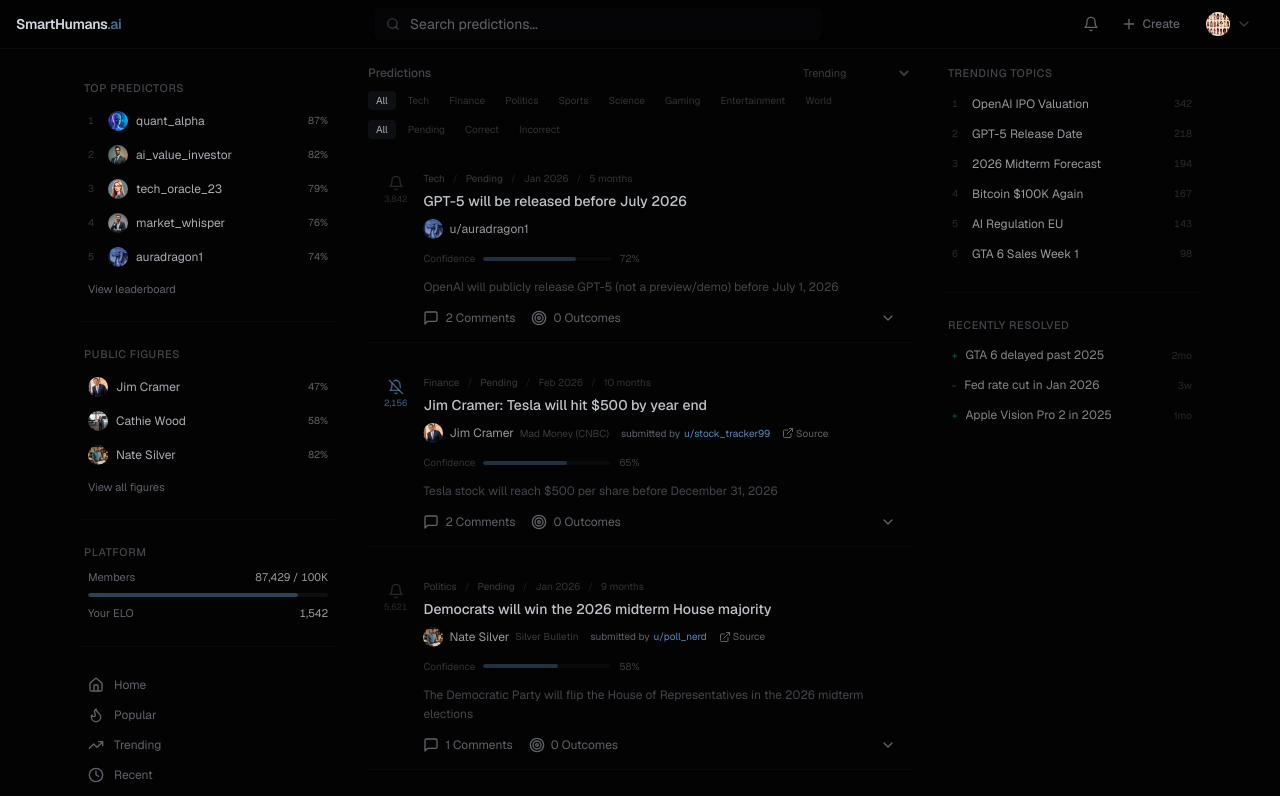
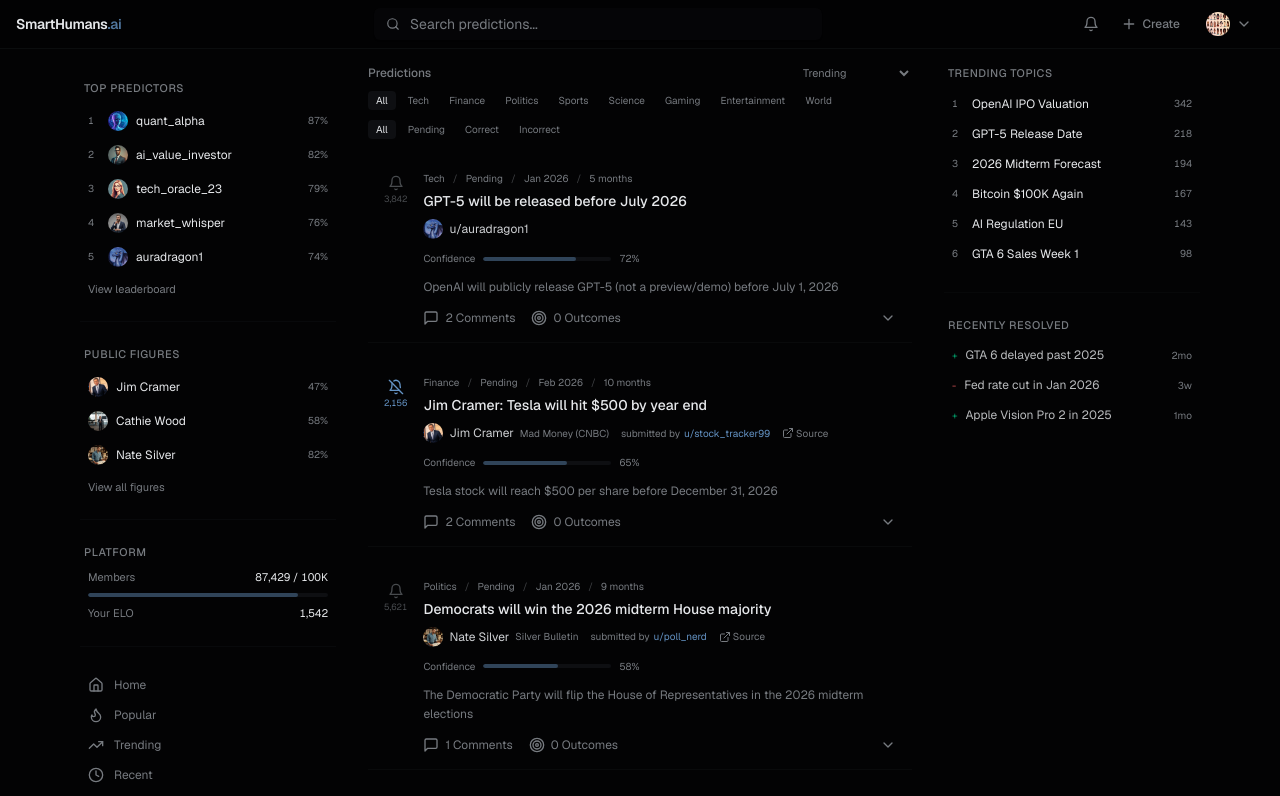
Before and after one commit to jlei523/smarthumans, a Next.js app: page / in a window 1280 px wide. Shown: the top 796 px of the page. Built offline with nearby package versions, Linux system fonts and the light colour scheme.

Commit message:
boost text contrast and remove aggressive opacity modifiers
Co-authored-by: null <3815607+jlei523@users.noreply.github.com>

```diff
--- a/app/globals.css
+++ b/app/globals.css
@@ -5,19 +5,19 @@
 
 :root {
   --background: oklch(0.1 0.005 260);
-  --foreground: oklch(0.88 0.01 260);
+  --foreground: oklch(0.93 0.005 260);
   --card: oklch(0.13 0.005 260);
-  --card-foreground: oklch(0.88 0.01 260);
+  --card-foreground: oklch(0.93 0.005 260);
   --popover: oklch(0.13 0.005 260);
-  --popover-foreground: oklch(0.88 0.01 260);
-  --primary: oklch(0.62 0.09 250);
+  --popover-foreground: oklch(0.93 0.005 260);
+  --primary: oklch(0.65 0.09 250);
   --primary-foreground: oklch(0.98 0 0);
   --secondary: oklch(0.17 0.005 260);
-  --secondary-foreground: oklch(0.78 0.01 260);
+  --secondary-foreground: oklch(0.82 0.005 260);
   --muted: oklch(0.17 0.005 260);
-  --muted-foreground: oklch(0.5 0.01 260);
+  --muted-foreground: oklch(0.58 0.01 260);
   --accent: oklch(0.19 0.008 260);
-  --accent-foreground: oklch(0.82 0.01 260);
+  --accent-foreground: oklch(0.85 0.005 260);
   --destructive: oklch(0.5 0.14 20);
   --destructive-foreground: oklch(0.95 0 0);
   --border: oklch(0.19 0.006 260);
@@ -30,11 +30,11 @@
   --chart-5: oklch(0.65 0.08 80);
   --radius: 0.5rem;
   --sidebar: oklch(0.11 0.005 260);
-  --sidebar-foreground: oklch(0.88 0.01 260);
-  --sidebar-primary: oklch(0.62 0.09 250);
+  --sidebar-foreground: oklch(0.93 0.005 260);
+  --sidebar-primary: oklch(0.65 0.09 250);
   --sidebar-primary-foreground: oklch(0.98 0 0);
   --sidebar-accent: oklch(0.17 0.005 260);
-  --sidebar-accent-foreground: oklch(0.82 0.01 260);
+  --sidebar-accent-foreground: oklch(0.85 0.005 260);
   --sidebar-border: oklch(0.19 0.006 260);
   --sidebar-ring: oklch(0.62 0.09 250);
   --upvote: oklch(0.62 0.09 250);
@@ -44,19 +44,19 @@
 
 .dark {
   --background: oklch(0.1 0.005 260);
-  --foreground: oklch(0.88 0.01 260);
+  --foreground: oklch(0.93 0.005 260);
   --card: oklch(0.13 0.005 260);
-  --card-foreground: oklch(0.88 0.01 260);
+  --card-foreground: oklch(0.93 0.005 260);
   --popover: oklch(0.13 0.005 260);
-  --popover-foreground: oklch(0.88 0.01 260);
-  --primary: oklch(0.62 0.09 250);
+  --popover-foreground: oklch(0.93 0.005 260);
+  --primary: oklch(0.65 0.09 250);
   --primary-foreground: oklch(0.98 0 0);
   --secondary: oklch(0.17 0.005 260);
-  --secondary-foreground: oklch(0.78 0.01 260);
+  --secondary-foreground: oklch(0.82 0.005 260);
   --muted: oklch(0.17 0.005 260);
-  --muted-foreground: oklch(0.5 0.01 260);
+  --muted-foreground: oklch(0.58 0.01 260);
   --accent: oklch(0.19 0.008 260);
-  --accent-foreground: oklch(0.82 0.01 260);
+  --accent-foreground: oklch(0.85 0.005 260);
   --destructive: oklch(0.5 0.14 20);
   --destructive-foreground: oklch(0.95 0 0);
   --border: oklch(0.19 0.006 260);
@@ -68,11 +68,11 @@
   --chart-4: oklch(0.6 0.08 300);
   --chart-5: oklch(0.65 0.08 80);
   --sidebar: oklch(0.11 0.005 260);
-  --sidebar-foreground: oklch(0.88 0.01 260);
-  --sidebar-primary: oklch(0.62 0.09 250);
+  --sidebar-foreground: oklch(0.93 0.005 260);
+  --sidebar-primary: oklch(0.65 0.09 250);
   --sidebar-primary-foreground: oklch(0.98 0 0);
   --sidebar-accent: oklch(0.17 0.005 260);
-  --sidebar-accent-foreground: oklch(0.82 0.01 260);
+  --sidebar-accent-foreground: oklch(0.85 0.005 260);
   --sidebar-border: oklch(0.19 0.006 260);
   --sidebar-ring: oklch(0.62 0.09 250);
 }
--- a/components/header.tsx
+++ b/components/header.tsx
@@ -20,7 +20,7 @@ export function Header() {
 
           <div className="flex-1 max-w-md mx-auto">
             <div className="relative">
-              <Search className="absolute left-3 top-1/2 -translate-y-1/2 w-3.5 h-3.5 text-muted-foreground/60" />
+              <Search className="absolute left-3 top-1/2 -translate-y-1/2 w-3.5 h-3.5 text-muted-foreground" />
               <Input
                 placeholder="Search predictions..."
                 className="pl-9 h-8 text-xs bg-secondary/50 border-0 focus-visible:ring-1 focus-visible:ring-primary/40"
@@ -41,7 +41,7 @@ export function Header() {
                 <AvatarImage src="/diverse-avatars.png" />
                 <AvatarFallback className="text-[10px]">JD</AvatarFallback>
               </Avatar>
-              <ChevronDown className="w-3 h-3 text-muted-foreground/60" />
+              <ChevronDown className="w-3 h-3 text-muted-foreground" />
             </Button>
           </div>
         </div>
--- a/components/predictions-feed.tsx
+++ b/components/predictions-feed.tsx
@@ -357,8 +357,8 @@ function SourceBadge({ source }: { source: PredictionSource }) {
           className="w-5 h-5 rounded-full object-cover"
         />
       )}
-      <span className="text-xs text-foreground/70 group-hover:text-foreground transition-colors">{name}</span>
-      {detail && <span className="text-[10px] text-muted-foreground/60 hidden sm:inline">{detail}</span>}
+      <span className="text-xs text-foreground/90 group-hover:text-foreground transition-colors">{name}</span>
+      {detail && <span className="text-[10px] text-muted-foreground hidden sm:inline">{detail}</span>}
     </Link>
   )
 }
@@ -459,8 +459,8 @@ function PredictionCard({ prediction }: { prediction: Prediction }) {
             className={cn(
               "flex flex-col items-center gap-0.5 p-1 rounded transition-all",
               isFollowing
-                ? "text-primary/70"
-                : "text-muted-foreground/40 hover:text-muted-foreground"
+                ? "text-primary"
+                : "text-muted-foreground/60 hover:text-muted-foreground"
             )}
             aria-label={isFollowing ? "Unfollow prediction" : "Follow prediction"}
           >
@@ -473,28 +473,28 @@ function PredictionCard({ prediction }: { prediction: Prediction }) {
         <div className="flex-1 py-4 pr-4">
           {/* Header row */}
           <div className="flex items-center gap-2 flex-wrap mb-1.5">
-            <span className="text-[10px] text-muted-foreground/60">{categoryConfig[prediction.category].label}</span>
-            <span className="text-[10px] text-muted-foreground/30">{'/'}</span>
+            <span className="text-[10px] text-muted-foreground">{categoryConfig[prediction.category].label}</span>
+            <span className="text-[10px] text-muted-foreground/50">{'/'}</span>
             <span className={cn(
               "text-[10px]",
-              prediction.status === "correct" && "text-emerald-500/70",
-              prediction.status === "incorrect" && "text-red-400/70",
-              prediction.status === "pending" && "text-muted-foreground/60"
+              prediction.status === "correct" && "text-emerald-500/90",
+              prediction.status === "incorrect" && "text-red-400/90",
+              prediction.status === "pending" && "text-muted-foreground"
             )}>
               {prediction.status.charAt(0).toUpperCase() + prediction.status.slice(1)}
             </span>
-            <span className="text-[10px] text-muted-foreground/30">{'/'}</span>
-            <span className="text-[10px] text-muted-foreground/50">{prediction.date}</span>
+            <span className="text-[10px] text-muted-foreground/50">{'/'}</span>
+            <span className="text-[10px] text-muted-foreground">{prediction.date}</span>
             {prediction.timeframe !== "Resolved" && (
               <>
-                <span className="text-[10px] text-muted-foreground/30">{'/'}</span>
-                <span className="text-[10px] text-muted-foreground/50">{prediction.timeframe}</span>
+                <span className="text-[10px] text-muted-foreground/50">{'/'}</span>
+                <span className="text-[10px] text-muted-foreground">{prediction.timeframe}</span>
               </>
             )}
           </div>
 
           {/* Title */}
-          <h3 className="text-sm font-medium text-foreground/90 mb-2 text-balance leading-snug">
+          <h3 className="text-sm font-medium text-foreground mb-2 text-balance leading-snug">
             {prediction.title}
           </h3>
 
@@ -524,25 +524,25 @@ function PredictionCard({ prediction }: { prediction: Prediction }) {
 
           {/* Confidence bar */}
           <div className="flex items-center gap-2 mb-3">
-            <span className="text-[10px] text-muted-foreground/50">Confidence</span>
-            <div className="flex-1 h-1 bg-secondary/60 rounded-full overflow-hidden max-w-32">
+            <span className="text-[10px] text-muted-foreground">Confidence</span>
+            <div className="flex-1 h-1 bg-secondary rounded-full overflow-hidden max-w-32">
               <div
-                className="h-full rounded-full bg-primary/30 transition-all"
+                className="h-full rounded-full bg-primary/40 transition-all"
                 style={{ width: `${prediction.confidence}%` }}
               />
             </div>
-            <span className="text-[10px] text-muted-foreground/60 tabular-nums">
+            <span className="text-[10px] text-muted-foreground tabular-nums">
               {prediction.confidence}%
             </span>
           </div>
 
           {/* Prediction text */}
-          <p className="text-xs text-muted-foreground/70 mb-2 leading-relaxed">{prediction.prediction}</p>
+          <p className="text-xs text-muted-foreground mb-2 leading-relaxed">{prediction.prediction}</p>
 
           {prediction.outcome && (
             <p className={cn(
               "text-xs mb-2",
-              prediction.status === "correct" ? "text-emerald-500/60" : "text-red-400/60"
+              prediction.status === "correct" ? "text-emerald-500/80" : "text-red-400/80"
             )}>
               Outcome: {prediction.outcome}
             </p>
@@ -580,7 +580,7 @@ function PredictionCard({ prediction }: { prediction: Prediction }) {
                   onClick={() => setActiveTab("comments")}
                   className={cn(
                     "text-[11px] transition-colors",
-                    activeTab === "comments" ? "text-foreground/80" : "text-muted-foreground/50 hover:text-muted-foreground"
+                    activeTab === "comments" ? "text-foreground" : "text-muted-foreground hover:text-foreground/80"
                   )}
                 >
                   Comments ({comments.length})
@@ -589,7 +589,7 @@ function PredictionCard({ prediction }: { prediction: Prediction }) {
                   onClick={() => setActiveTab("outcomes")}
                   className={cn(
                     "text-[11px] transition-colors",
-                    activeTab === "outcomes" ? "text-foreground/80" : "text-muted-foreground/50 hover:text-muted-foreground"
+                    activeTab === "outcomes" ? "text-foreground" : "text-muted-foreground hover:text-foreground/80"
                   )}
                 >
                   Outcomes ({outcomes.length})
@@ -741,11 +741,11 @@ export function PredictionsFeed() {
       {/* Filters bar */}
       <div className="pb-3 mb-1 space-y-2.5">
         <div className="flex items-center justify-between">
-          <h2 className="text-xs font-medium text-muted-foreground/70">Predictions</h2>
+          <h2 className="text-xs font-medium text-muted-foreground">Predictions</h2>
           <select
             value={activeSort}
             onChange={(e) => setActiveSort(e.target.value)}
-            className="text-[11px] bg-transparent border-0 text-muted-foreground/60 focus:outline-none cursor-pointer"
+            className="text-[11px] bg-transparent border-0 text-muted-foreground focus:outline-none cursor-pointer"
           >
             {sortOptions.map((opt) => (
               <option key={opt.value} value={opt.value}>{opt.label}</option>
@@ -762,8 +762,8 @@ export function PredictionsFeed() {
               className={cn(
                 "px-2 py-0.5 rounded text-[10px] transition-colors",
                 activeCategory === cat.value
-                  ? "bg-secondary text-foreground/80"
-                  : "text-muted-foreground/50 hover:text-muted-foreground"
+                  ? "bg-secondary text-foreground"
+                  : "text-muted-foreground hover:text-foreground/80"
               )}
             >
               {cat.label}
@@ -780,8 +780,8 @@ export function PredictionsFeed() {
               className={cn(
                 "px-2 py-0.5 rounded text-[10px] transition-colors",
                 activeStatus === s.value
-                  ? "bg-secondary text-foreground/80"
-                  : "text-muted-foreground/50 hover:text-muted-foreground"
+                  ? "bg-secondary text-foreground"
+                  : "text-muted-foreground hover:text-foreground/80"
               )}
             >
               {s.label}
--- a/components/sidebar.tsx
+++ b/components/sidebar.tsx
@@ -120,7 +120,7 @@ export function Sidebar() {
     <aside className="hidden lg:block w-64 shrink-0">
       <div className="sticky top-20 space-y-6">
         <div>
-          <span className="text-[11px] font-medium uppercase tracking-wider text-muted-foreground/70 px-1 mb-2 block">
+          <span className="text-[11px] font-medium uppercase tracking-wider text-muted-foreground px-1 mb-2 block">
             Top Predictors
           </span>
           <div className="space-y-0.5">
@@ -130,13 +130,13 @@ export function Sidebar() {
                 href={`/user/${predictor.username}`}
                 className="flex items-center gap-2 px-2 py-1.5 rounded-md transition-colors hover:bg-secondary/40"
               >
-                <span className="text-[10px] text-muted-foreground/50 w-3 tabular-nums">{index + 1}</span>
+                <span className="text-[10px] text-muted-foreground w-3 tabular-nums">{index + 1}</span>
                 <img
                   src={predictor.avatar || "/placeholder.svg"}
                   alt={predictor.username}
                   className="w-5 h-5 rounded-full object-cover"
                 />
-                <span className="text-xs text-foreground/80 truncate flex-1">{predictor.username}</span>
+                <span className="text-xs text-foreground truncate flex-1">{predictor.username}</span>
                 <span className="text-[10px] text-muted-foreground tabular-nums">{predictor.accuracy}%</span>
               </Link>
             ))}
@@ -149,7 +149,7 @@ export function Sidebar() {
         <div className="h-px bg-border/40" />
 
         <div>
-          <span className="text-[11px] font-medium uppercase tracking-wider text-muted-foreground/70 px-1 mb-2 block">
+          <span className="text-[11px] font-medium uppercase tracking-wider text-muted-foreground px-1 mb-2 block">
             Public Figures
           </span>
           <div className="space-y-0.5">
@@ -164,7 +164,7 @@ export function Sidebar() {
                   alt={figure.name}
                   className="w-5 h-5 rounded-full object-cover"
                 />
-                <span className="text-xs text-foreground/80 truncate flex-1">{figure.name}</span>
+                <span className="text-xs text-foreground truncate flex-1">{figure.name}</span>
                 <span className="text-[10px] text-muted-foreground tabular-nums">{figure.accuracy}%</span>
               </Link>
             ))}
@@ -177,20 +177,20 @@ export function Sidebar() {
         <div className="h-px bg-border/40" />
 
         <div>
-          <span className="text-[11px] font-medium uppercase tracking-wider text-muted-foreground/70 px-1 mb-2 block">
+          <span className="text-[11px] font-medium uppercase tracking-wider text-muted-foreground px-1 mb-2 block">
             Platform
           </span>
           <div className="px-2 space-y-2">
             <div className="flex justify-between text-[11px]">
               <span className="text-muted-foreground">Members</span>
-              <span className="text-foreground/70 tabular-nums">87,429 / 100K</span>
+              <span className="text-foreground tabular-nums">87,429 / 100K</span>
             </div>
             <div className="h-1 bg-secondary rounded-full overflow-hidden">
               <div className="h-full bg-primary/40 rounded-full" style={{ width: "87.4%" }} />
             </div>
             <div className="flex justify-between text-[11px]">
               <span className="text-muted-foreground">Your ELO</span>
-              <span className="text-foreground/70 tabular-nums">1,542</span>
+              <span className="text-foreground tabular-nums">1,542</span>
             </div>
           </div>
         </div>
--- a/components/trending-topics.tsx
+++ b/components/trending-topics.tsx
@@ -19,7 +19,7 @@ export function TrendingTopics() {
   return (
     <div className="sticky top-16 space-y-6">
       <div>
-        <span className="text-[11px] font-medium uppercase tracking-wider text-muted-foreground/70 px-1 mb-2 block">
+        <span className="text-[11px] font-medium uppercase tracking-wider text-muted-foreground px-1 mb-2 block">
           Trending Topics
         </span>
         <div className="space-y-0.5">
@@ -28,9 +28,9 @@ export function TrendingTopics() {
               key={item.topic}
               className="w-full flex items-center gap-2 px-2 py-1.5 rounded-md hover:bg-secondary/30 transition-colors text-left"
             >
-              <span className="text-[10px] text-muted-foreground/40 w-3 tabular-nums">{index + 1}</span>
-              <span className="text-xs text-foreground/70 flex-1 truncate">{item.topic}</span>
-              <span className="text-[10px] text-muted-foreground/40 tabular-nums">{item.predictions}</span>
+              <span className="text-[10px] text-muted-foreground w-3 tabular-nums">{index + 1}</span>
+              <span className="text-xs text-foreground flex-1 truncate">{item.topic}</span>
+              <span className="text-[10px] text-muted-foreground tabular-nums">{item.predictions}</span>
             </button>
           ))}
         </div>
@@ -39,7 +39,7 @@ export function TrendingTopics() {
       <div className="h-px bg-border/30" />
 
       <div>
-        <span className="text-[11px] font-medium uppercase tracking-wider text-muted-foreground/70 px-1 mb-2 block">
+        <span className="text-[11px] font-medium uppercase tracking-wider text-muted-foreground px-1 mb-2 block">
           Recently Resolved
         </span>
         <div className="space-y-0.5">
@@ -48,11 +48,11 @@ export function TrendingTopics() {
               key={item.title}
               className="w-full flex items-center gap-2 px-2 py-1.5 rounded-md hover:bg-secondary/30 transition-colors text-left"
             >
-              <span className={`text-[10px] ${item.result === "correct" ? "text-emerald-500/50" : "text-red-400/50"}`}>
+              <span className={`text-[10px] ${item.result === "correct" ? "text-emerald-500/80" : "text-red-400/80"}`}>
                 {item.result === "correct" ? "+" : "-"}
               </span>
-              <span className="text-xs text-foreground/60 flex-1 truncate">{item.title}</span>
-              <span className="text-[10px] text-muted-foreground/40">{item.resolvedAgo}</span>
+              <span className="text-xs text-foreground/80 flex-1 truncate">{item.title}</span>
+              <span className="text-[10px] text-muted-foreground">{item.resolvedAgo}</span>
             </button>
           ))}
         </div>
```
